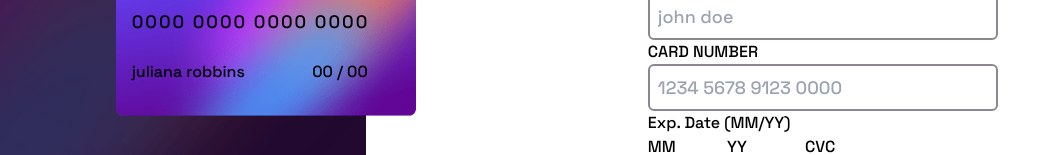
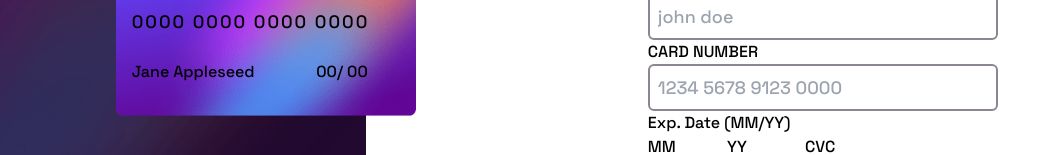
Before and after one commit to sphnikola/interactive-card-details-form, a React (Vite) app: page / in a window 1280 px wide. Shown: the part 268-423 px from the top of the page, without its empty margins (0-1061 px from the left). Built offline with nearby package versions, Linux system fonts and the light colour scheme.

Commit message:
Update the card details in real time

```diff
--- a/src/App.jsx
+++ b/src/App.jsx
@@ -6,7 +6,7 @@ function App() {
     <>
       <main className="font-grotesk">
         <div className="flex flex-col items-center md:flex-row">
-          <LeftSection />
+          {/* <LeftSection /> */}
           <RightSection />
         </div>
       </main>
--- a/src/LeftSection.jsx
+++ b/src/LeftSection.jsx
@@ -2,7 +2,8 @@ import card_logo from "./assets/images/card-logo.svg";
 import card_front from "./assets/images/bg-card-front.png";
 import card_back from "./assets/images/bg-card-back.png";
 
-export default function LeftSection() {
+export default function LeftSection(props) {
+  const SHOW = "spencer";
   return (
     <div
       className=" w-full min-h-[30vh] bg-bg-main-mobile bg-center bg-cover bg-no-repeat relative
@@ -29,18 +30,41 @@ export default function LeftSection() {
           <div>
             {/* image for the front of the card */}
             <img src={card_front} />
-            <h1 className="text-lg absolute bottom-[5rem] left-[1rem] tracking-[2px]">
-              0000 0000 0000 0000
-            </h1>
+            {props.cardNumber === "" ? (
+              <h1 className="text-lg absolute bottom-[5rem] left-[1rem] tracking-[2px]">
+                0000 0000 0000 0000
+              </h1>
+            ) : (
+              <h1 className="text-lg absolute bottom-[5rem] left-[1rem] tracking-[2px]">
+                {props.cardNumber}
+              </h1>
+            )}
+            {/* <h1 className="text-lg absolute bottom-[5rem] left-[1rem] tracking-[2px]">
+            0000 0000 0000 0000
+            </h1> */}
             {/* front card name and expiry */}
             <div className="flex justify-between absolute bottom-[2rem] left-[1rem] right-[3rem]">
               {/* name */}
-              <span>juliana robbins</span>
+              {props.name === "" ? (
+                <span>Jane Appleseed</span>
+              ) : (
+                <span>{props.name}</span>
+              )}
+              {/* <span>{props.name} </span> */}
               {/* date */}
               <span>
                 {/* span for month */}
-                <span>00</span> / {/* span for year */}
-                <span>00</span>
+                {props.month === "" ? (
+                  <span>00</span>
+                ) : (
+                  <span>{props.month}</span>
+                )}
+                / {/* span for year */}
+                {props.year === "" ? (
+                  <span>00</span>
+                ) : (
+                  <span>{props.year}</span>
+                )}
               </span>
             </div>
           </div>
@@ -48,7 +72,11 @@ export default function LeftSection() {
         {/* back card */}
         <div className="w-[280px] translate-y-[70px] relative md:w-[300px]">
           <img src={card_back} />
-          <span className="absolute top-[42%] right-[12%]">000</span>
+          {props.cvc === "" ? (
+            <span className="absolute top-[42%] right-[12%]">000</span>
+          ) : (
+            <span className="absolute top-[42%] right-[12%]">{props.cvc}</span>
+          )}
         </div>
       </div>
     </div>
--- a/src/RightSection.jsx
+++ b/src/RightSection.jsx
@@ -1,5 +1,6 @@
 import { useState } from "react";
 import { Input } from "./Input";
+import LeftSection from "./LeftSection";
 
 export default function RightSection() {
   const [inputFields, setInputFiels] = useState({
@@ -18,6 +19,14 @@ export default function RightSection() {
   };
 
   return (
+    <>
+      <LeftSection
+        name={inputFields.name}
+        cardNumber={inputFields.cardNumber}
+        month={inputFields.MM}
+        year={inputFields.YY}
+        cvc={inputFields.CVC}
+      />
       <div className=" flex items-center justify-center w-full mt-24 md:mt-0">
         <form className="grid grid-cols-[repeat(2,1fr)] gap-[1rem] w-[350px]">
           <div className="flex flex-col col-start-1 col-end-3">
@@ -37,7 +46,7 @@ export default function RightSection() {
               label="card number"
               type="number"
               name="cardNumber"
-            value={inputFields.card_number}
+              value={inputFields.cardNumber}
               placeholder="1234 5678 9123 0000"
               onChange={handleChange}
             />
@@ -75,7 +84,7 @@ export default function RightSection() {
                       htmlFor="cvc"
                       label="cvc"
                       type="number"
-                    name="cvc"
+                      name="CVC"
                       value={inputFields.CVC}
                       placeholder="123"
                       onChange={handleChange}
@@ -93,5 +102,6 @@ export default function RightSection() {
           </div>
         </form>
       </div>
+    </>
   );
 }
```
Lines whose indentation alone changed are shown as unchanged.
